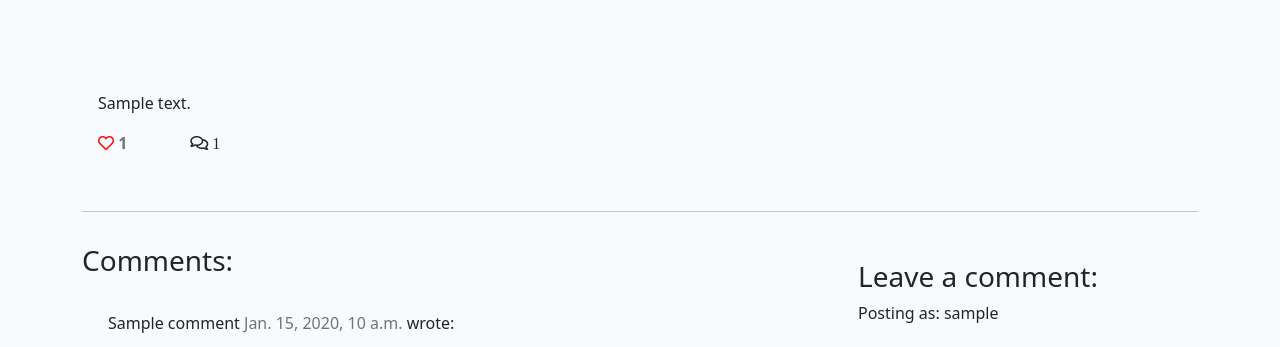
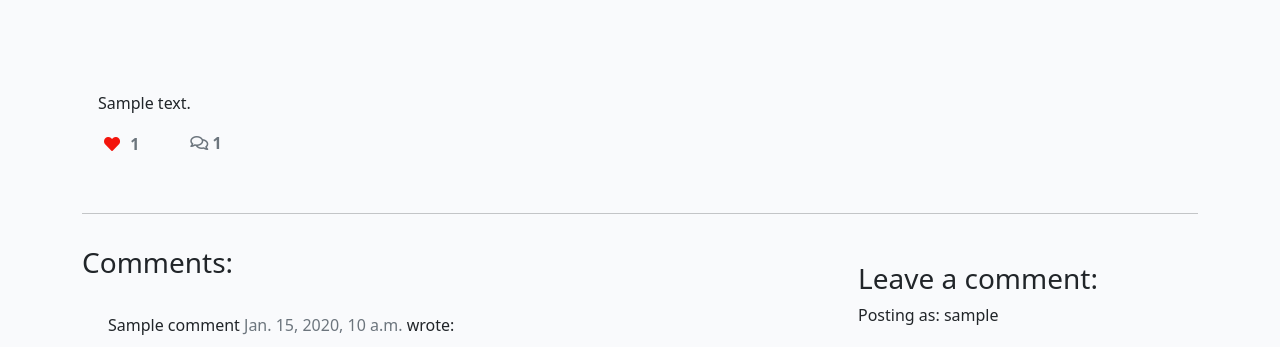
Before and after one commit to AstaJoks/we-love-dogs-PP4, a Django app: a page that uses templates/post_detail.html in a window 1280 px wide. Shown: the part 345-692 px from the top of the page. Run offline with Django 3.2, Linux system fonts and the light colour scheme; a user stored in the database is signed in; tables that the repository leaves empty hold one stand-in row (values such as "Sample post"); some libraries are stand-ins or nearby versions.

Commit message:
Add the like the post functionality

```diff
--- a/blog/urls.py
+++ b/blog/urls.py
@@ -5,4 +5,5 @@ urlpatterns = [
     path('', views.Home.as_view(), name="home"),
     path('blog/', views.PostList.as_view(), name='blog'),
     path('<slug:slug>/', views.PostDetail.as_view(), name='post_detail'),
+    path('like/<slug:slug>', views.PostLike.as_view(), name='post_like'),
 ]
--- a/blog/views.py
+++ b/blog/views.py
@@ -1,5 +1,6 @@
-from django.shortcuts import render, get_object_or_404
+from django.shortcuts import render, get_object_or_404, reverse
 from django.views import generic, View
+from django.http import HttpResponseRedirect
 from .models import Post
 from .forms import CommentForm
 
@@ -71,3 +72,15 @@ class PostDetail(View):
                 "liked": liked
             },
         )
+
+
+class PostLike(View):
+
+    def post(self, request, slug, *args, **kwargs):
+        post = get_object_or_404(Post, slug=slug)
+        if post.likes.filter(id=request.user.id).exists():
+            post.likes.remove(request.user)
+        else:
+            post.likes.add(request.user)
+
+        return HttpResponseRedirect(reverse('post_detail', args=[slug]))
--- a/static/css/style.css
+++ b/static/css/style.css
@@ -163,3 +163,17 @@ img.footer-logo {
     margin-left: 5%;
     color: black;
 }
+
+
+.btn-like {
+    color: #f3140c;
+    border: none;
+    background: transparent;
+}
+
+.btn-like:hover,
+.btn-like:active {
+    color: #f3140c;
+    background: transparent;
+    border: none;
+}
--- a/templates/post_detail.html
+++ b/templates/post_detail.html
@@ -27,21 +27,32 @@
     <div class="row">
         <div class="col card mb-4  mt-3 left  top">
             <div class="card-body">
-                <!-- The post content goes inside the card-text. -->
-                <!-- Use the | safe filter inside the template tags -->
                 <p class="card-text ">
                     {{ post.content | safe }}
                 </p>
                 <div class="row">
-
                     <div class="col-1">
+                        <strong>
+                            {% if user.is_authenticated %}
+                            <form class="d-inline" action="{% url 'post_like' post.slug %}" method="POST">
+                                {% csrf_token %}
+                                {% if liked %}
+                                <button type="submit" name="blogpost_id" value="{{post.slug}}" class="btn-like"><i class="fas fa-heart"></i></button>
+                                {% else %}
+                                <button type="submit" name="blogpost_id" value="{{post.slug}}" class="btn-like"><i class="far fa-heart"></i></button>
+                                {% endif %}
+                            </form>
+                            {% else %}
+                            <span class="text-secondary"><i class="far fa-heart"></i></span>
+                            {% endif %}
                         <!-- The number of likes goes before the closing strong tag -->
-                        <strong class="text-secondary"><i class="far fa-solid fa-heart" style="color: #ff0a0a;"></i> {{ post.number_of_likes }} </strong>
+                        <span class="text-secondary">{{ post.number_of_likes }} </span>
+                        </strong>
                     </div>
                     <div class="col-1">
                         {% with comments.count as total_comments %}
-                        <strong class="far fa-solid fa-comments"></i>
-                            <!-- Total_comments variable goes before the closing strong tag -->
+                        <strong class="text-secondary"><i class="far fa-comments"></i>
+                            <!-- Our total_comments variable goes before the closing strong tag -->
                             {{ total_comments }}</strong>
                         {% endwith %}
                     </div>
```
